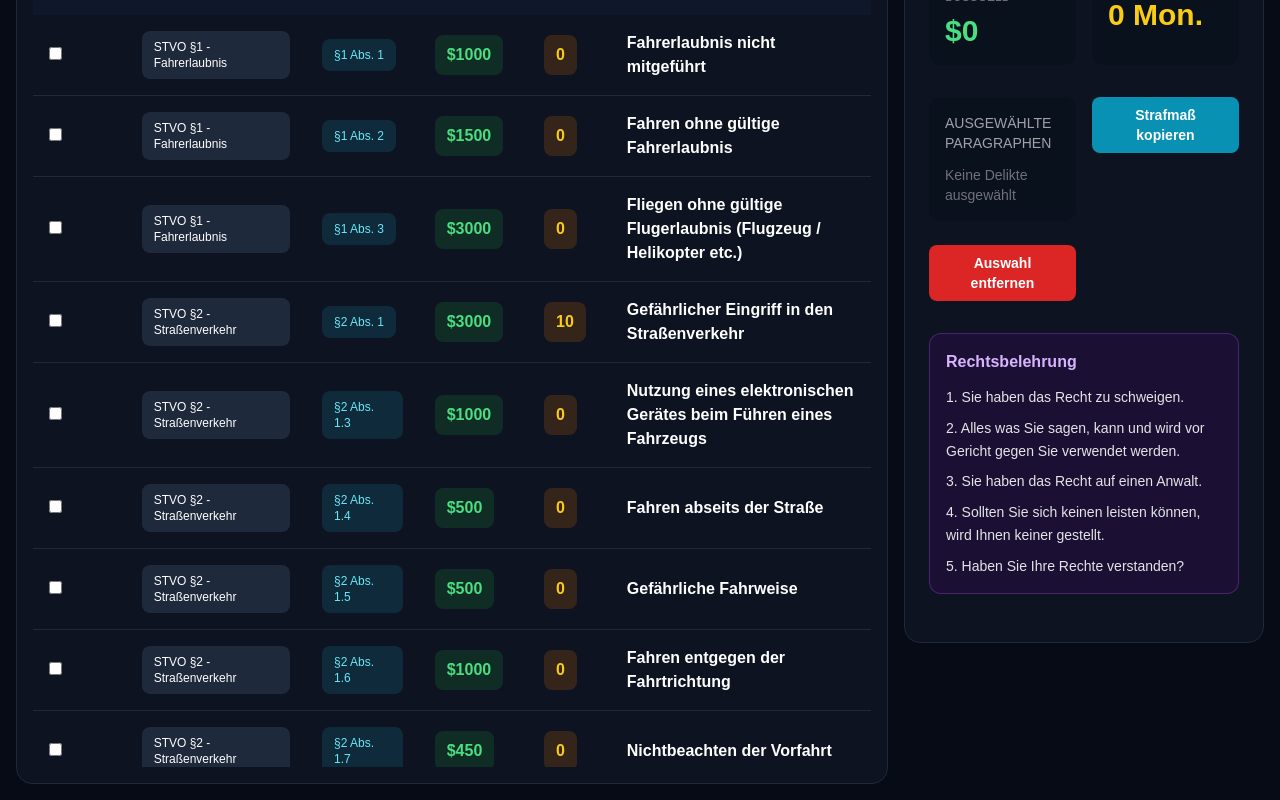
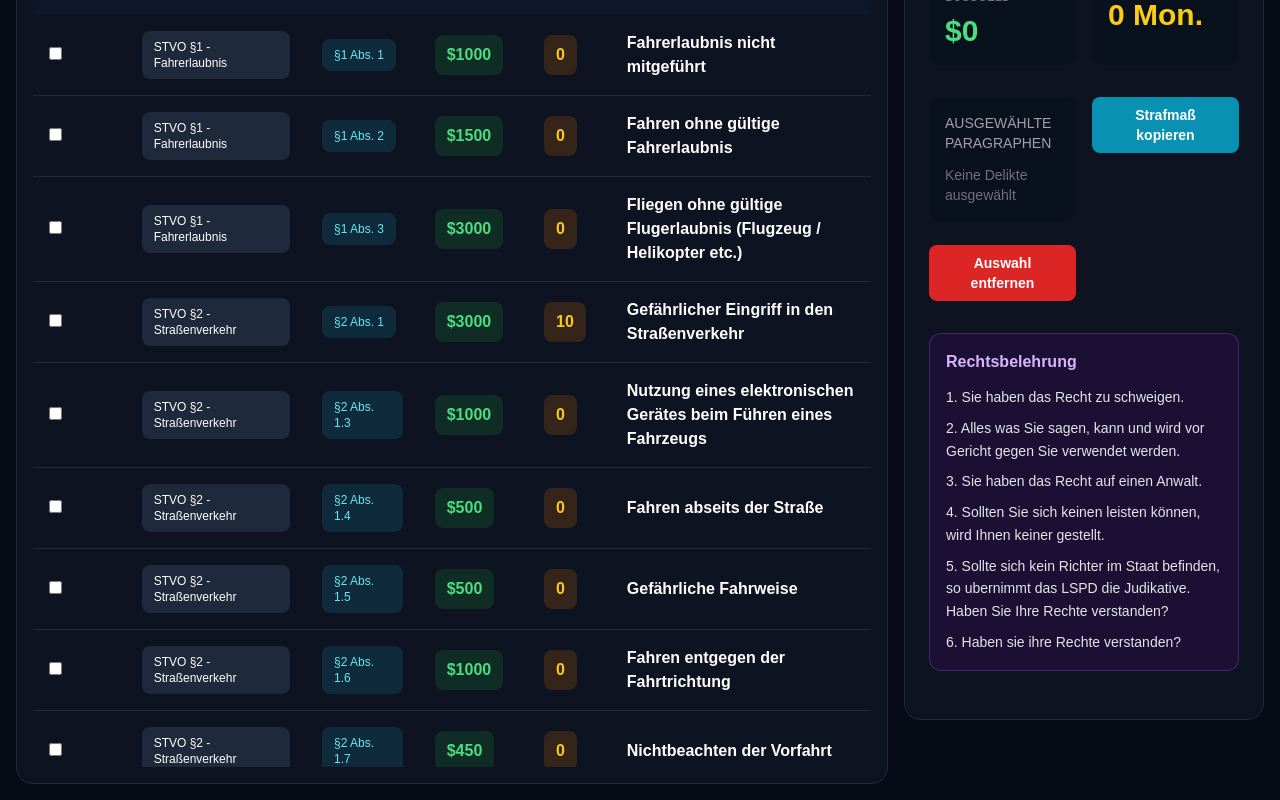
Before and after one commit to Drey2121/Bu-geldkatalog, a React (Vite) app in the folder bussgeld-app/: page / in a window 1280 px wide. Shown: the part 314-1114 px from the top of the page. Built offline with nearby package versions, Linux system fonts and the light colour scheme.

Commit message:
rechtsbelehrung layout

```diff
--- a/bussgeld-app/src/App.jsx
+++ b/bussgeld-app/src/App.jsx
@@ -1360,7 +1360,11 @@ Haft: ${gesamtHaft} Monate
     </p>
 
     <p>
-      5. Haben Sie Ihre Rechte verstanden?
+      5. Sollte sich kein Richter im Staat befinden,
+so ubernimmt das LSPD die Judikative. Haben Sie Ihre Rechte verstanden?
+    </p>
+    <p>
+      6. Haben sie ihre Rechte verstanden?
     </p>
 
   </div>
```
